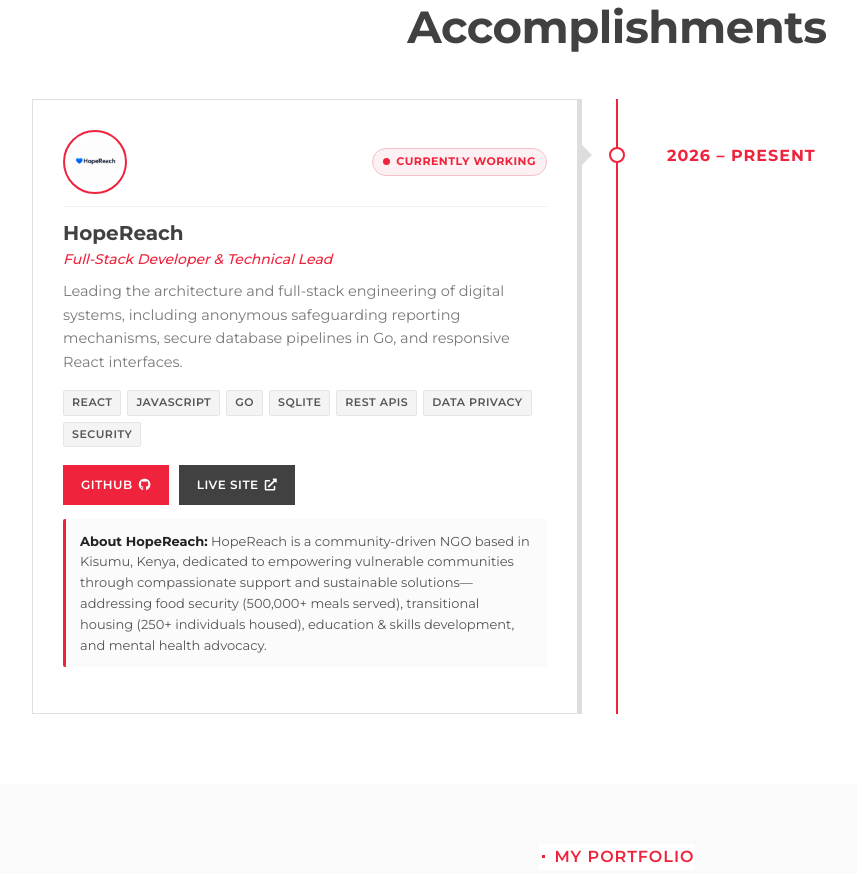
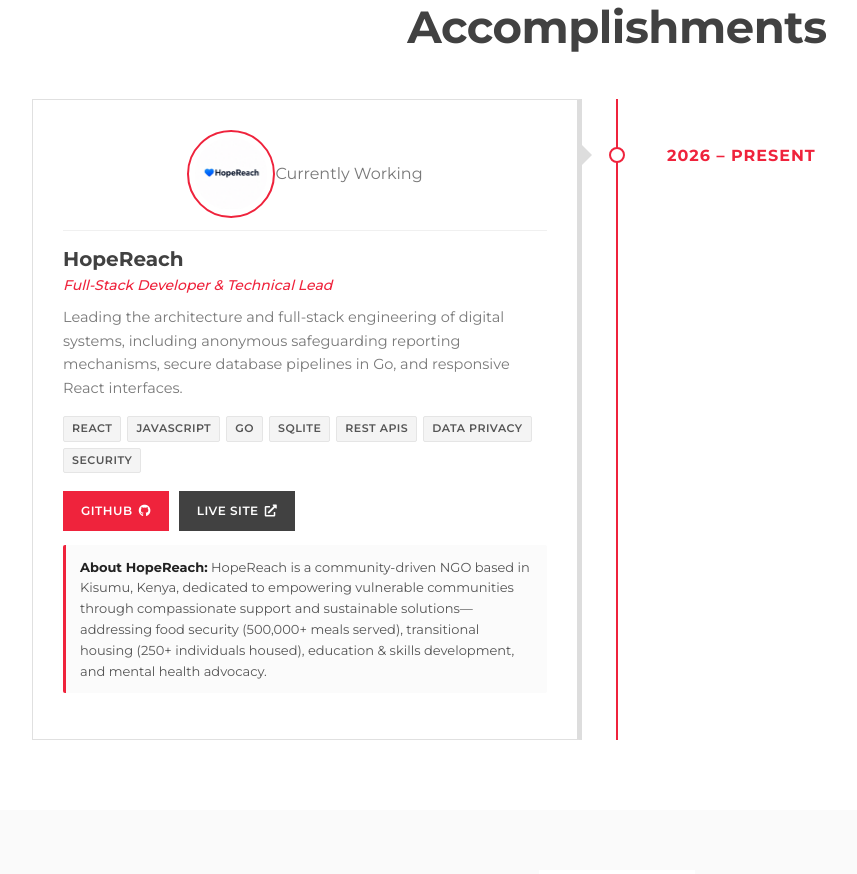
Before and after one commit to VALENTINE-it/MyPortfolio, a React (Vite) app in the folder frontend/: page / in a window 1280 px wide. Shown: the part 1640-2514 px from the top of the page, without its empty margins (23-880 px from the left). Built offline with nearby package versions, Linux system fonts and the light colour scheme; no server answers.

Commit message:
style(timeline): enlarge circular organisation logos to 88px with high contrast rendering and centered layout

```diff
--- a/frontend/src/components/Projects.css
+++ b/frontend/src/components/Projects.css
@@ -130,19 +130,19 @@
   border-color: #EF233C;
 }
 
-/* Circular Logo & Status Badge Header in Timeline Item */
+/* Circular Logo Header in Timeline Item */
 .timeline-header-org {
   display: flex;
   align-items: center;
-  justify-content: space-between;
-  margin-bottom: 14px;
+  justify-content: center;
+  margin-bottom: 16px;
   padding-bottom: 12px;
   border-bottom: 1px solid #f0f0f0;
 }
 
 .timeline-circular-logo {
-  width: 64px;
-  height: 64px;
+  width: 88px;
+  height: 88px;
   border-radius: 50%;
   overflow: hidden;
   border: 2px solid #EF233C;
@@ -151,7 +151,8 @@
   align-items: center;
   justify-content: center;
   flex-shrink: 0;
-  padding: 4px;
+  padding: 6px;
+  box-sizing: border-box;
 }
 
 .timeline-circular-logo img {
@@ -160,29 +161,8 @@
   border-radius: 50%;
   object-fit: contain;
   display: block;
-}
-
-.timeline-status-badge {
-  font-size: 11px;
-  font-weight: 700;
-  text-transform: uppercase;
-  letter-spacing: 0.5px;
-  padding: 4px 10px;
-  border-radius: 20px;
-  background: #fdf0f2;
-  color: #EF233C;
-  border: 1px solid #f5c2c7;
-  display: inline-flex;
-  align-items: center;
-  gap: 6px;
-}
-
-.status-pulse-dot {
-  width: 7px;
-  height: 7px;
-  border-radius: 50%;
-  background: #EF233C;
-  display: inline-block;
+  image-rendering: -webkit-optimize-contrast;
+  image-rendering: high-quality;
 }
 
 .experience .timeline .timeline-text h2 {
```
